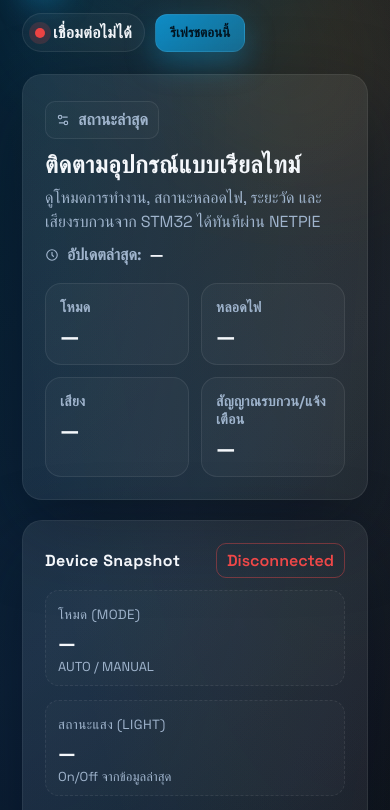
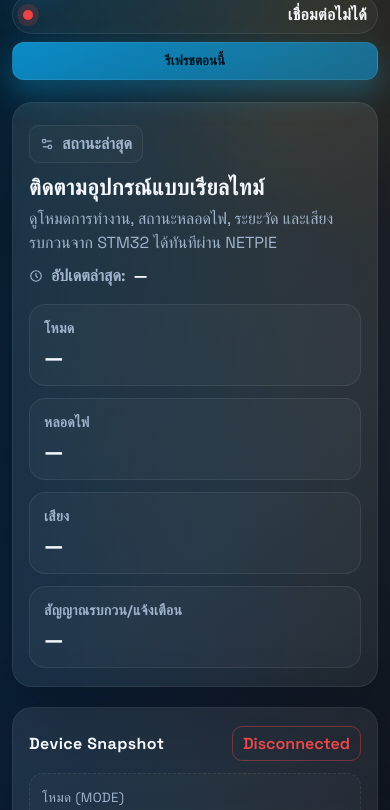
Before and after one commit to Pornmongkolnano/smart-light-backend, a website: page public/index.html in a window 390 px wide. Shown: the part 84-894 px from the top of the page. Drawn offline with Linux system fonts and the light colour scheme; no server answers.

Commit message:
feat: enhance responsive design for wrapper and topbar elements

```diff
--- a/public/css/styles.css
+++ b/public/css/styles.css
@@ -36,7 +36,7 @@ body {
   pointer-events: none;
 }
 .wrapper {
-  max-width: 1200px;
+  width: min(1200px, 100% - 32px);
   margin: 0 auto;
   padding: 32px 22px 60px;
   position: relative;
@@ -78,6 +78,7 @@ header.topbar {
   align-items: center;
   gap: 10px;
   flex-wrap: wrap;
+  justify-content: flex-end;
 }
 .pill {
   display: inline-flex;
@@ -306,3 +307,89 @@ button:active {
   .hero .title { font-size: 24px; }
   .badge .value { font-size: 22px; }
 }
+
+@media (max-width: 1100px) {
+  .wrapper {
+    width: min(1100px, 100% - 28px);
+    padding: 26px 18px 50px;
+  }
+  .hero {
+    grid-template-columns: 1fr;
+  }
+  .stat-badges {
+    grid-template-columns: repeat(auto-fit, minmax(180px, 1fr));
+  }
+  .badge .value {
+    font-size: 24px;
+  }
+  .panel {
+    padding: 20px;
+  }
+}
+
+@media (max-width: 840px) {
+  header.topbar {
+    flex-direction: column;
+    align-items: flex-start;
+    gap: 12px;
+  }
+  .controls {
+    width: 100%;
+    justify-content: space-between;
+  }
+  .controls button {
+    flex: 1;
+    min-width: 160px;
+  }
+  .grid {
+    grid-template-columns: 1fr;
+  }
+  .metrics {
+    grid-template-columns: repeat(auto-fit, minmax(180px, 1fr));
+  }
+}
+
+@media (max-width: 640px) {
+  .wrapper {
+    width: 100%;
+    padding: 18px 12px 32px;
+  }
+  .controls {
+    gap: 8px;
+    flex-direction: column;
+    align-items: stretch;
+  }
+  .controls button,
+  .pill {
+    width: 100%;
+    justify-content: space-between;
+  }
+  .hero .title {
+    font-size: 22px;
+  }
+  .panel {
+    padding: 18px 16px;
+  }
+  .badge .value {
+    font-size: 22px;
+  }
+  .metric .metric-value {
+    font-size: 18px;
+  }
+}
+
+@media (max-width: 440px) {
+  .stat-badges {
+    grid-template-columns: 1fr;
+  }
+  .metrics {
+    grid-template-columns: 1fr;
+  }
+  button {
+    padding: 10px 12px;
+  }
+  .pill {
+    gap: 6px;
+    padding: 8px 10px;
+  }
+}
```
